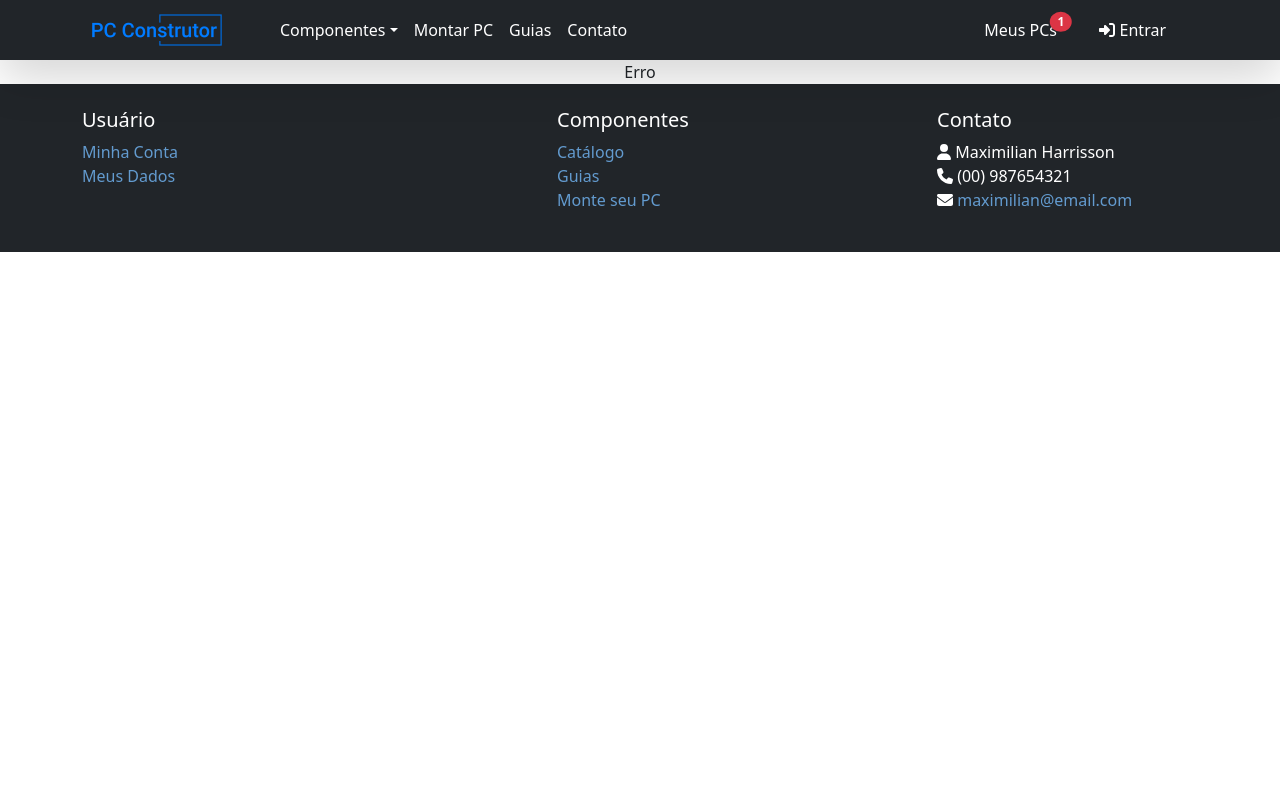
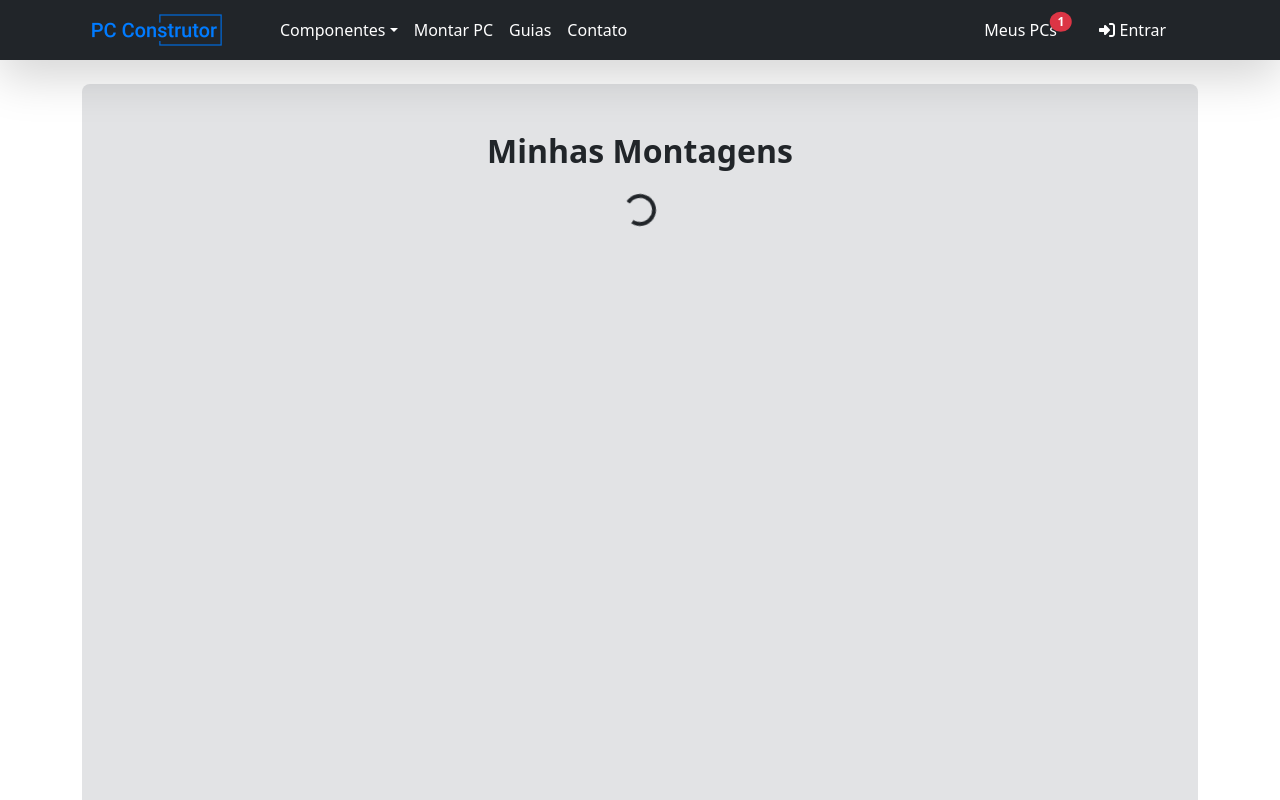
Before and after one commit to Pruzny/pc-construtor, a React (Vite) app: page /perfil in a window 1280 px wide. Shown: the top 800 px of the page. Built offline with nearby package versions, Linux system fonts and the light colour scheme.

Commit message:
Add profile page

```diff
--- a/src/components/NavBar/index.tsx
+++ b/src/components/NavBar/index.tsx
@@ -41,7 +41,7 @@ const NavBar = () => {
             </div>
 
             <div className="navbar-nav">
-              <Link to="/login" className="nav-link nav-item">
+              <Link to="/perfil" className="nav-link nav-item">
                 Meus PCs
                 <span className="badge bg-danger rounded-circle translate-middle ms-1">1</span>
               </Link>
--- /dev/null
+++ b/src/pages/Profile/index.tsx
@@ -0,0 +1,13 @@
+const Profile = () => {
+  return (
+    <>
+      <div className="container vh-100 p-5 bg-secondary-subtle rounded-3 text-center mb-4 mt-4">
+        <h2 id="componentes" className="mb-4">Minhas Montagens</h2>
+        <div className="spinner-border" role="status">
+          <span className="visually-hidden">Ícone Carregando</span>
+        </div>
+      </div>
+    </>
+  );
+}
+export default Profile;
--- a/src/routes/index.tsx
+++ b/src/routes/index.tsx
@@ -7,6 +7,7 @@ import Guide from "../pages/Guide";
 import Register from "../pages/Register";
 import Error from "../pages/Error";
 import Catalog from "../pages/Catalog";
+import Profile from "../pages/Profile";
 
 const router = createBrowserRouter([
   {
@@ -20,6 +21,7 @@ const router = createBrowserRouter([
       { path: "login", element: <Login /> },
       { path: "registrar", element: <Register /> },
       { path: "catalogo", element: <Catalog />},
+      { path: "perfil", element: <Profile />},
       { path: "*", element: <Error />}
     ]
   }
```
